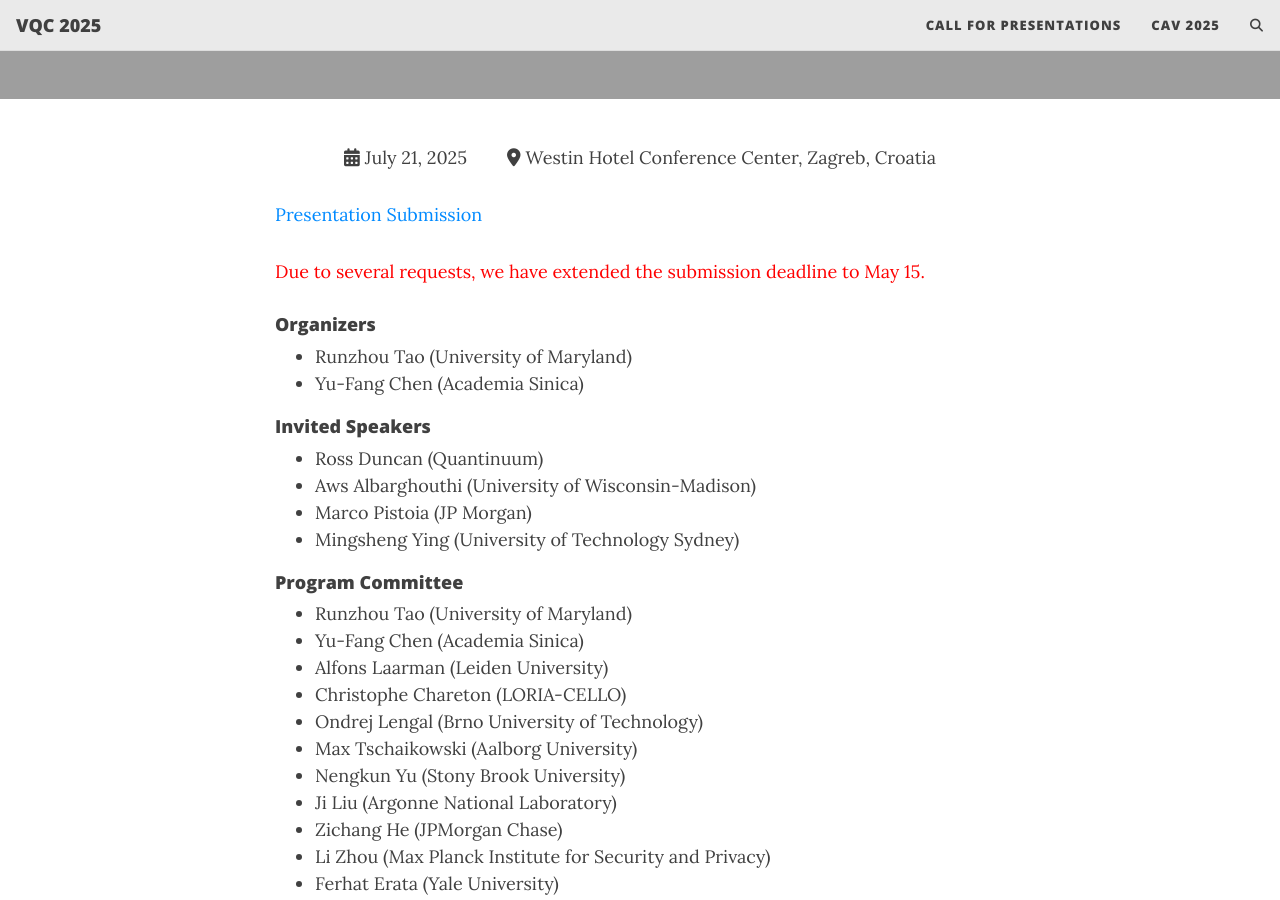
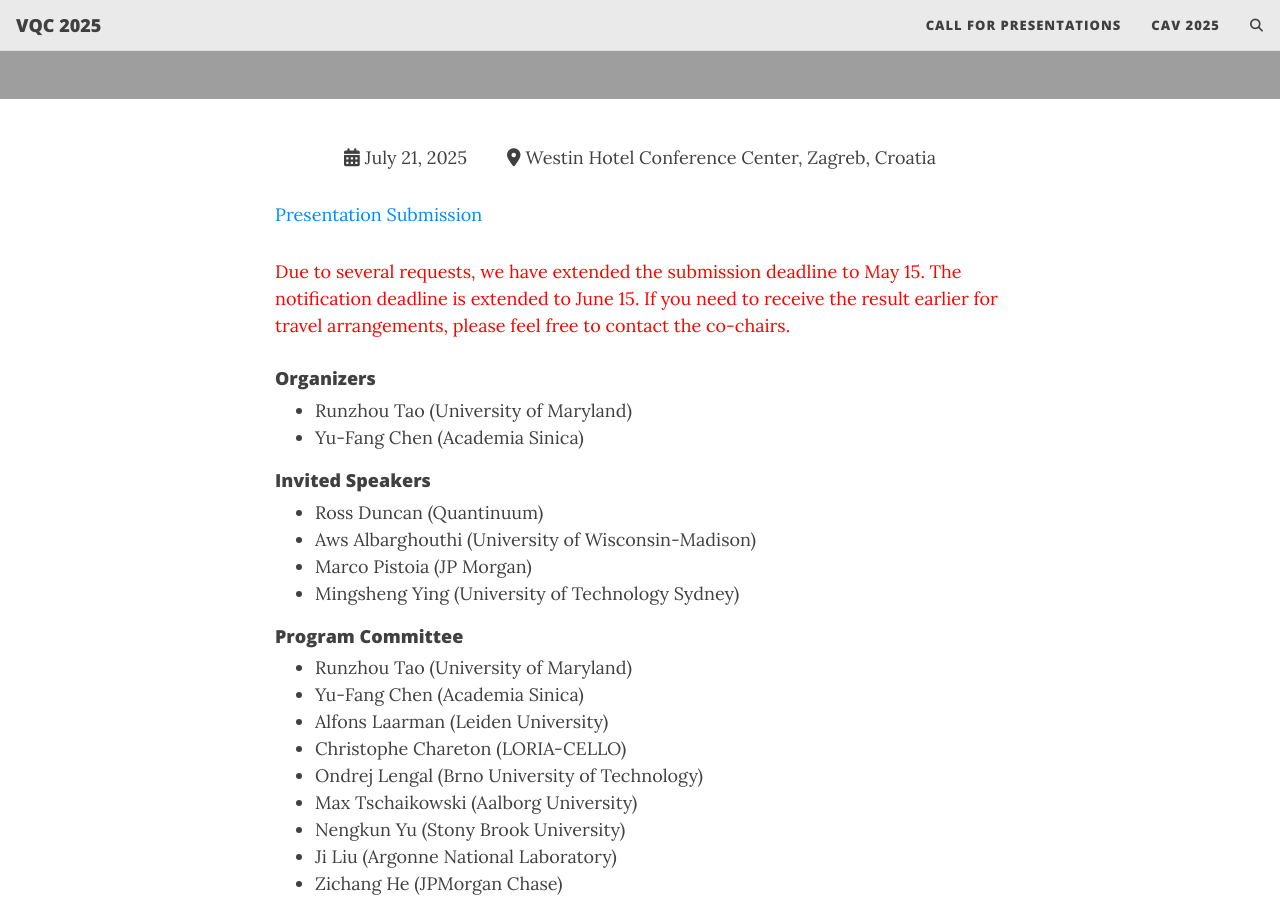
Before and after one commit to VerifiedQC/2025, a Jekyll site: the page built from index.md, in a window 1280 px wide and 900 px high, scrolled down 516 px. Built offline with Jekyll 4.4.1, drawn with Linux system fonts in a browser that asks for light colours; the list of posts is cut into pages by our own code; comment, search, counter and statistics services are not loaded.

Commit message:
Update index.md

```diff
--- a/index.md
+++ b/index.md
@@ -17,6 +17,7 @@ cover-img: "/assets/img/zagreb.png"
 [Presentation Submission](https://easychair.org/conferences/?conf=vqc2025)
 
 <span style="color:red">Due to several requests, we have extended the submission deadline to May 15.</span>
+<span style="color:red">The notification deadline is extended to June 15. If you need to receive the result earlier for travel arrangements, please feel free to contact the co-chairs.</span>
 
 #### Organizers
 - Runzhou Tao (University of Maryland)
```
